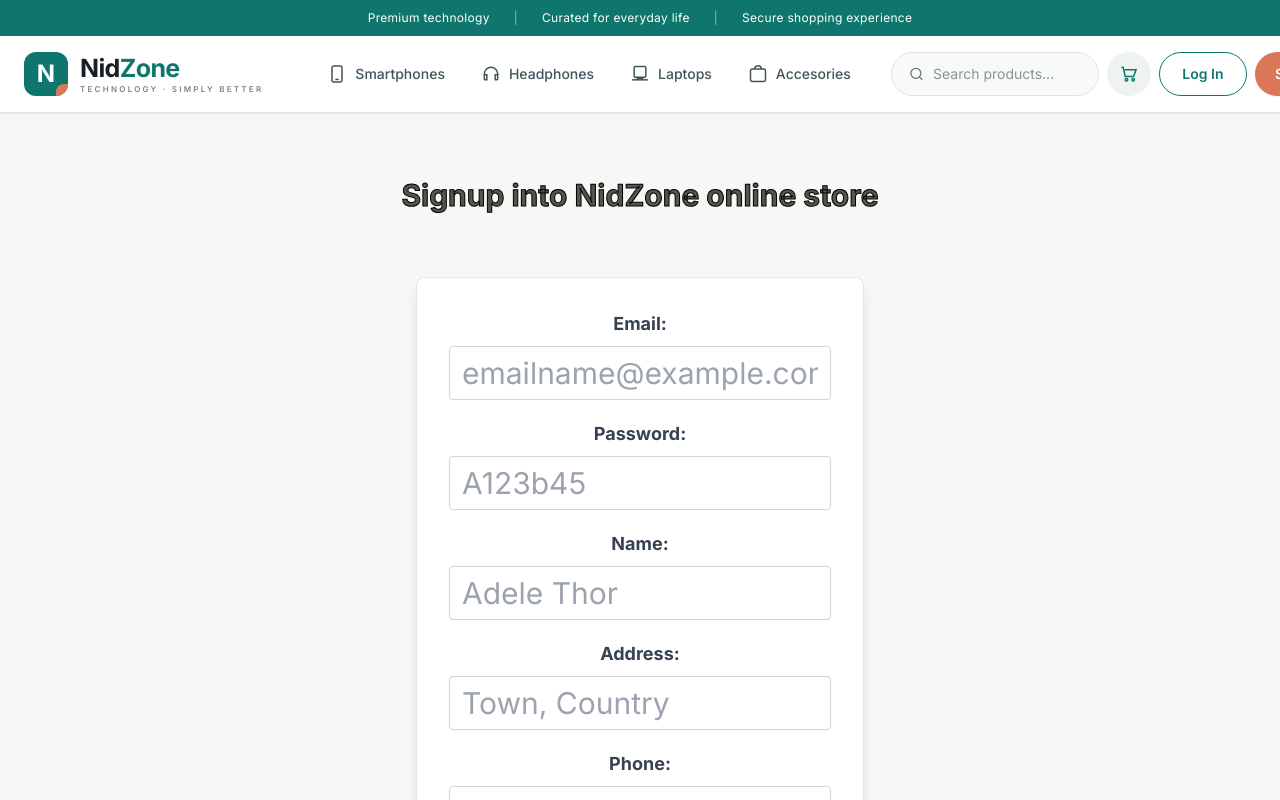
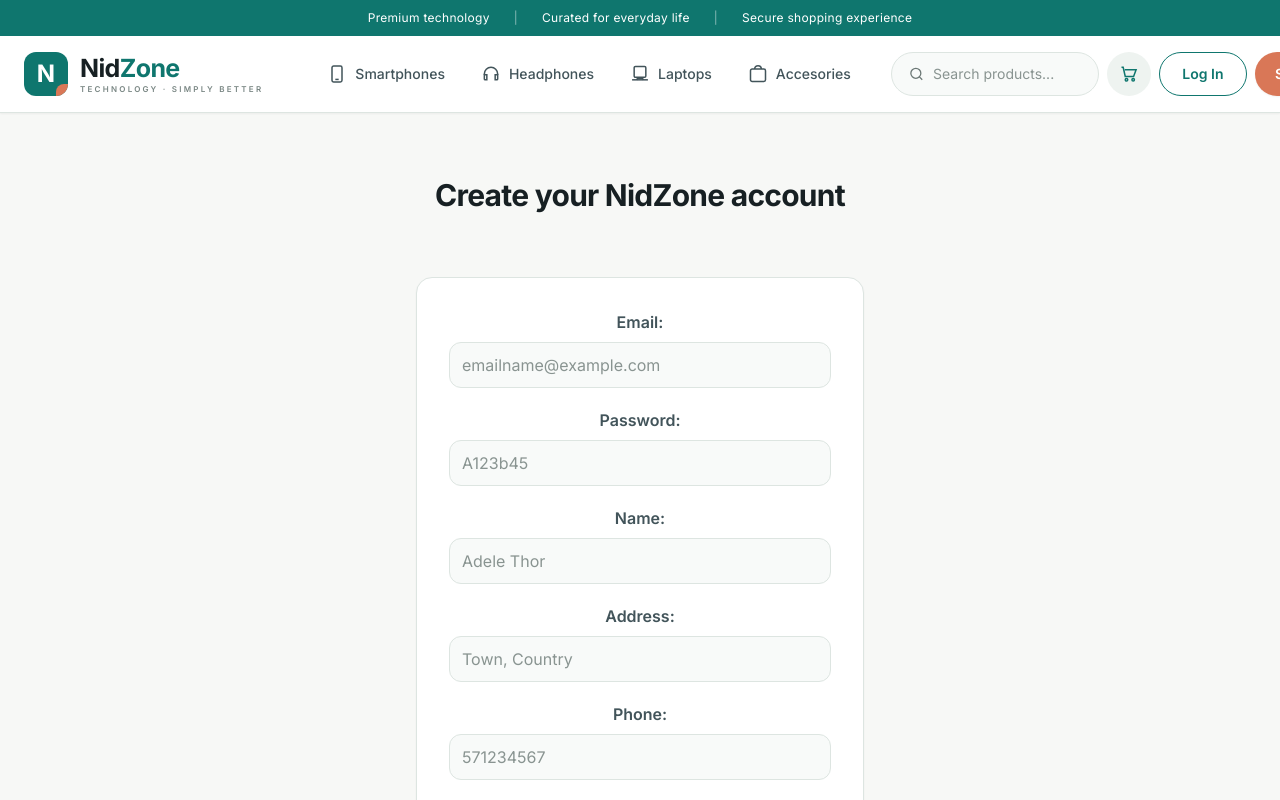
Before and after one commit to NKGarzonGrajales/E-commerce, a Next.js app in the folder front/: page /signup in a window 1280 px wide. Shown: the top 800 px of the page. Built offline with nearby package versions, Linux system fonts and the light colour scheme; no server answers.

Commit message:
refactor: harmonize authentication views

```diff
--- a/front/src/app/(main)/login/page.tsx
+++ b/front/src/app/(main)/login/page.tsx
@@ -58,15 +58,15 @@ const Login = () => {
     }, [userData]);
 
     return (
-        <div className="flex flex-col items-center text-center mt-20 text-3xl">
-            <h1 className="mb-8 text-stone-600 font-bold text-stroke-black">Sign up at NidZone online store</h1>
+        <div className="flex flex-col items-center text-center mt-16 text-[#172023]">
+            <h1 className="mb-8 text-3xl font-bold tracking-tight text-[#172023]">Sign in to NidZone</h1>
 
             <form
                 onSubmit={handleSubmit}
-                className="bg-white p-8 rounded-lg shadow-lg w-full max-w-md border border-b-orange-300 mb-20"
+                className="mb-20 w-full max-w-md rounded-2xl border border-[#DDE5E1] bg-white p-8 shadow-sm"
             >
                 <div className="mb-5">
-                    <label className="block text-gray-700 text-lg font-bold mb-2" htmlFor="email_address">
+                    <label className="mb-2 block text-base font-semibold text-[#42545A]" htmlFor="email_address">
                         Email:
                     </label>
                     <input
@@ -76,13 +76,13 @@ const Login = () => {
                         value={userData.email}
                         placeholder="emailname@example.com"
                         onChange={handleChange}
-                        className="w-full px-3 py-2 border border-gray-300 rounded focus:outline-none focus:ring-2 focus:ring-orange-300"
+                        className="w-full rounded-xl border border-[#DDE5E1] bg-[#F8FAF9] px-3 py-2.5 text-[#172023] placeholder:text-[#899491] outline-none transition focus:border-[#0F766E] focus:ring-2 focus:ring-[#0F766E]/10"
                     />
                     {errors.email && <span className="text-red-600 text-sm">{errors.email}</span>}
                 </div>
 
                 <div className="flex flex-col gap-2 mb-5">
-                    <label className="block text-gray-700 text-lg font-bold mb-2" htmlFor="password">
+                    <label className="mb-2 block text-base font-semibold text-[#42545A]" htmlFor="password">
                         Password:
                     </label>
                     <div className="relative flex items-center">
@@ -93,12 +93,12 @@ const Login = () => {
                             value={userData.password}
                             placeholder="********"
                             onChange={handleChange}
-                            className="w-full px-3 py-2 border border-gray-300 rounded focus:outline-none focus:ring-2 focus:ring-orange-300"
+                            className="w-full rounded-xl border border-[#DDE5E1] bg-[#F8FAF9] px-3 py-2.5 text-[#172023] placeholder:text-[#899491] outline-none transition focus:border-[#0F766E] focus:ring-2 focus:ring-[#0F766E]/10"
                         />
                         <button
                             type="button"
                             onClick={() => setVisible(!visible)}
-                            className="absolute right-2 text-gray-500"
+                            className="absolute right-3 text-[#6B7775] transition-colors hover:text-[#0F766E]"
                         >
                             <svg
                                 xmlns="http://www.w3.org/2000/svg"
@@ -121,7 +121,7 @@ const Login = () => {
                 </div>
                 <button
                     type="submit"
-                    className="w-full bg-gray-900 hover:bg-zinc-700 text-white font-bold py-2 px-4 rounded-full focus:outline-none focus:shadow-outline"
+                    className="w-full rounded-xl bg-[#0F766E] px-4 py-2.5 font-semibold text-white shadow-sm transition-all duration-200 hover:bg-[#115E59] hover:shadow-md active:scale-[0.98] focus:outline-none focus:ring-2 focus:ring-[#0F766E]/20"
                 >
                     Sign In
                 </button>
--- a/front/src/app/(main)/signup/page.tsx
+++ b/front/src/app/(main)/signup/page.tsx
@@ -82,15 +82,17 @@ const Signup = () => {
     }, [userData, touched]);
 
     return (
-        <div className="flex flex-col items-center text-center mt-16 text-3xl">
-            <h1 className="mb-6 text-stone-600 font-bold text-stroke-black">Signup into NidZone online store</h1>
+        <div className="flex flex-col items-center text-center mt-16 text-[#172023]">
+            <h1 className="mb-6 text-3xl font-bold tracking-tight text-[#172023]">
+                Create your NidZone account
+            </h1>
 
             <form
                 onSubmit={handleSubmit}
-                className="bg-white p-8 rounded-lg shadow-lg w-full max-w-md border border-b-orange-300 mt-10 mb-20"
+                className="bg-white p-8 rounded-2xl shadow-sm w-full max-w-md border border-[#DDE5E1] mt-10 mb-20"
             >
                 <div className="mb-5">
-                    <label className="block text-gray-700 text-lg font-bold mb-2" htmlFor="email_address">
+                    <label className="block text-[#42545A] text-base font-semibold mb-2" htmlFor="email_address">
                         Email:
                     </label>
                     <input
@@ -100,13 +102,13 @@ const Signup = () => {
                         value={userData.email}
                         placeholder="emailname@example.com"
                         onChange={handleChange}
-                        className="w-full px-3 py-2 border border-gray-300 rounded focus:outline-none focus:ring-2 focus:ring-orange-300"
+                        className="w-full rounded-xl border border-[#DDE5E1] bg-[#F8FAF9] px-3 py-2.5 text-[#172023] placeholder:text-[#899491] outline-none transition focus:border-[#0F766E] focus:ring-2 focus:ring-[#0F766E]/10"
                     />
-                    {touched && errors.email && <span className="text-red-600 text-sm">{errors.email}</span>}
+                    {touched && errors.email && <span className="mt-1 block text-sm text-red-600">{errors.email}</span>}
                 </div>
 
                 <div className="mb-5">
-                    <label className="block text-gray-700 text-lg font-bold mb-2" htmlFor="password">
+                    <label className="block text-[#42545A] text-base font-semibold mb-2" htmlFor="password">
                         Password:
                     </label>
                     <input
@@ -116,13 +118,13 @@ const Signup = () => {
                         value={userData.password}
                         placeholder="A123b45"
                         onChange={handleChange}
-                        className="w-full px-3 py-2 border border-gray-300 rounded focus:outline-none focus:ring-2 focus:ring-orange-300"
+                        className="w-full rounded-xl border border-[#DDE5E1] bg-[#F8FAF9] px-3 py-2.5 text-[#172023] placeholder:text-[#899491] outline-none transition focus:border-[#0F766E] focus:ring-2 focus:ring-[#0F766E]/10"
                     />
-                    {touched && errors.password && <span className="text-red-600 text-sm">{errors.password}</span>}
+                    {touched && errors.password && <span className="mt-1 block text-sm text-red-600">{errors.password}</span>}
                 </div>
 
                 <div className="mb-5">
-                    <label className="block text-gray-700 text-lg font-bold mb-2" htmlFor="name">
+                    <label className="block text-[#42545A] text-base font-semibold mb-2" htmlFor="name">
                         Name:
                     </label>
                     <input
@@ -132,13 +134,13 @@ const Signup = () => {
                         value={userData.name}
                         placeholder="Adele Thor"
                         onChange={handleChange}
-                        className="w-full px-3 py-2 border border-gray-300 rounded focus:outline-none focus:ring-2 focus:ring-orange-300"
+                        className="w-full rounded-xl border border-[#DDE5E1] bg-[#F8FAF9] px-3 py-2.5 text-[#172023] placeholder:text-[#899491] outline-none transition focus:border-[#0F766E] focus:ring-2 focus:ring-[#0F766E]/10"
                     />
-                    {touched && errors.name && <span className="text-red-600 text-sm">{errors.name}</span>}
+                    {touched && errors.name && <span className="mt-1 block text-sm text-red-600">{errors.name}</span>}
                 </div>
 
                 <div className="mb-5">
-                    <label className="block text-gray-700 text-lg font-bold mb-2" htmlFor="address">
+                    <label className="block text-[#42545A] text-base font-semibold mb-2" htmlFor="address">
                         Address:
                     </label>
                     <input
@@ -148,13 +150,13 @@ const Signup = () => {
                         value={userData.address}
                         placeholder="Town, Country"
                         onChange={handleChange}
-                        className="w-full px-3 py-2 border border-gray-300 rounded focus:outline-none focus:ring-2 focus:ring-orange-300"
+                        className="w-full rounded-xl border border-[#DDE5E1] bg-[#F8FAF9] px-3 py-2.5 text-[#172023] placeholder:text-[#899491] outline-none transition focus:border-[#0F766E] focus:ring-2 focus:ring-[#0F766E]/10"
                     />
-                    {touched && errors.address && <span className="text-red-600 text-sm">{errors.address}</span>}
+                    {touched && errors.address && <span className="mt-1 block text-sm text-red-600">{errors.address}</span>}
                 </div>
 
                 <div className="mb-5">
-                    <label className="block text-gray-700 text-lg font-bold mb-2" htmlFor="phone">
+                    <label className="block text-[#42545A] text-base font-semibold mb-2" htmlFor="phone">
                         Phone:
                     </label>
                     <input
@@ -164,15 +166,15 @@ const Signup = () => {
                         value={userData.phone}
                         placeholder="571234567"
                         onChange={handleChange}
-                        className="w-full px-3 py-2 border border-gray-300 rounded focus:outline-none focus:ring-2 focus:ring-orange-300"
+                        className="w-full rounded-xl border border-[#DDE5E1] bg-[#F8FAF9] px-3 py-2.5 text-[#172023] placeholder:text-[#899491] outline-none transition focus:border-[#0F766E] focus:ring-2 focus:ring-[#0F766E]/10"
                     />
-                    {touched && errors.phone && <span className="text-red-600 text-sm">{errors.phone}</span>}
+                    {touched && errors.phone && <span className="mt-1 block text-sm text-red-600">{errors.phone}</span>}
                 </div>
 
                 <button
                     disabled={!isFormValid}
                     type="submit"
-                    className="w-full bg-gray-900 hover:bg-zinc-700 text-white font-bold py-2 px-4 rounded-full focus:outline-none focus:shadow-outline"
+                    className="w-full rounded-xl bg-[#D97757] px-4 py-2.5 font-semibold text-white shadow-sm transition-all duration-200 hover:bg-[#C46348] hover:shadow-md active:scale-[0.98] focus:outline-none focus:ring-2 focus:ring-[#D97757]/20 disabled:cursor-not-allowed disabled:opacity-50"
                 >
                     Sign Up
                 </button>
```
